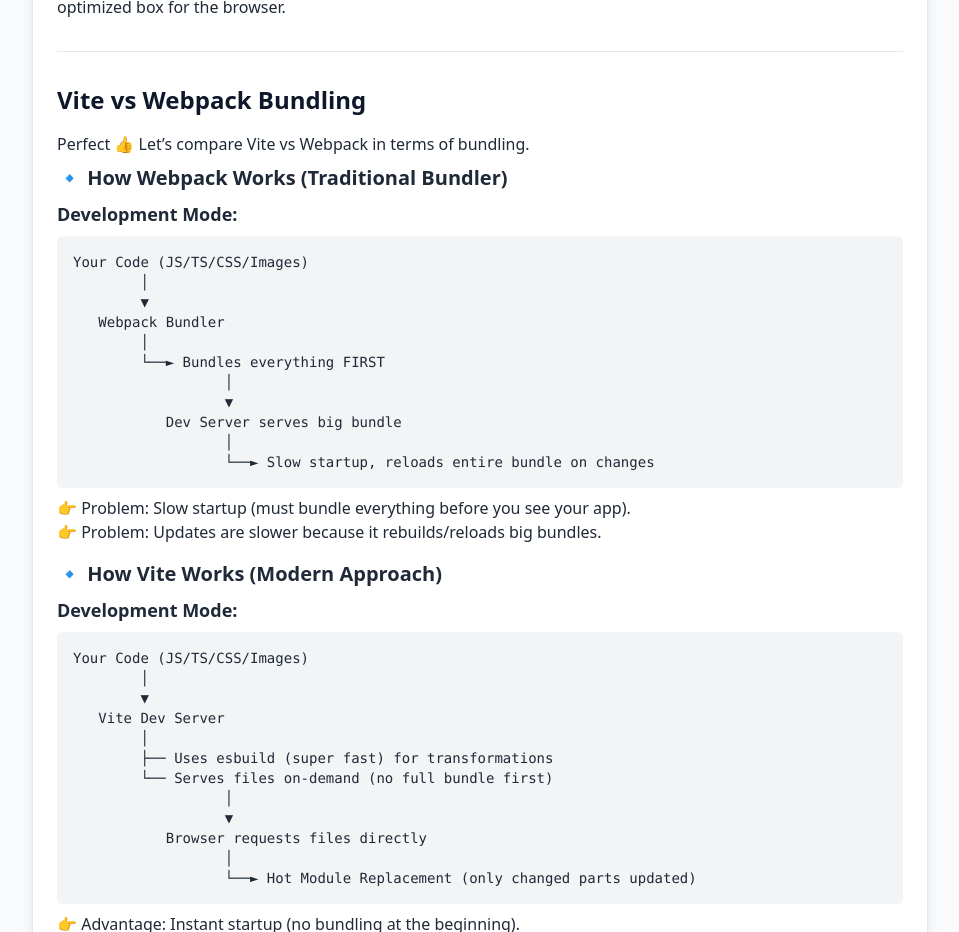
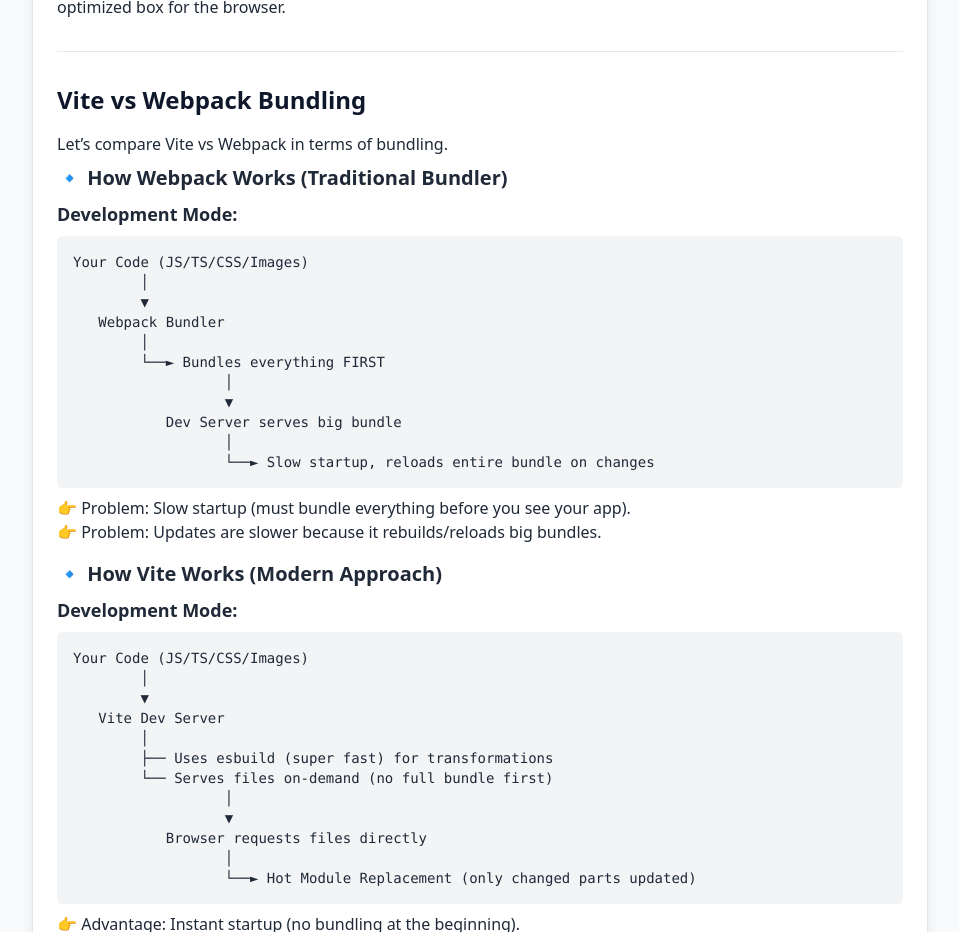
Before and after one commit to pavankm327/front-end-tools, a React (Vite) app: page /vite-explanation in a window 1280 px wide. Shown: the part 3160-4092 px from the top of the page, without its empty margins (160-1119 px from the left). Built offline with nearby package versions, Linux system fonts and the light colour scheme.

Commit message:
Updated src/pages/ViteExplanation.tsx

```diff
--- a/src/pages/ViteExplanation.tsx
+++ b/src/pages/ViteExplanation.tsx
@@ -167,7 +167,7 @@ bundle.css
 
           <section>
             <h2 className="text-2xl font-bold mb-4 text-primary dark:text-primary-foreground">Vite vs Webpack Bundling</h2>
-            <p className="mb-2">Perfect 👍 Let’s compare Vite vs Webpack in terms of bundling.</p>
+            <p className="mb-2">Let’s compare Vite vs Webpack in terms of bundling.</p>
 
             <h3 className="text-xl font-semibold mb-2">🔹 How Webpack Works (Traditional Bundler)</h3>
             <h4 className="text-lg font-semibold mb-2">Development Mode:</h4>
```
